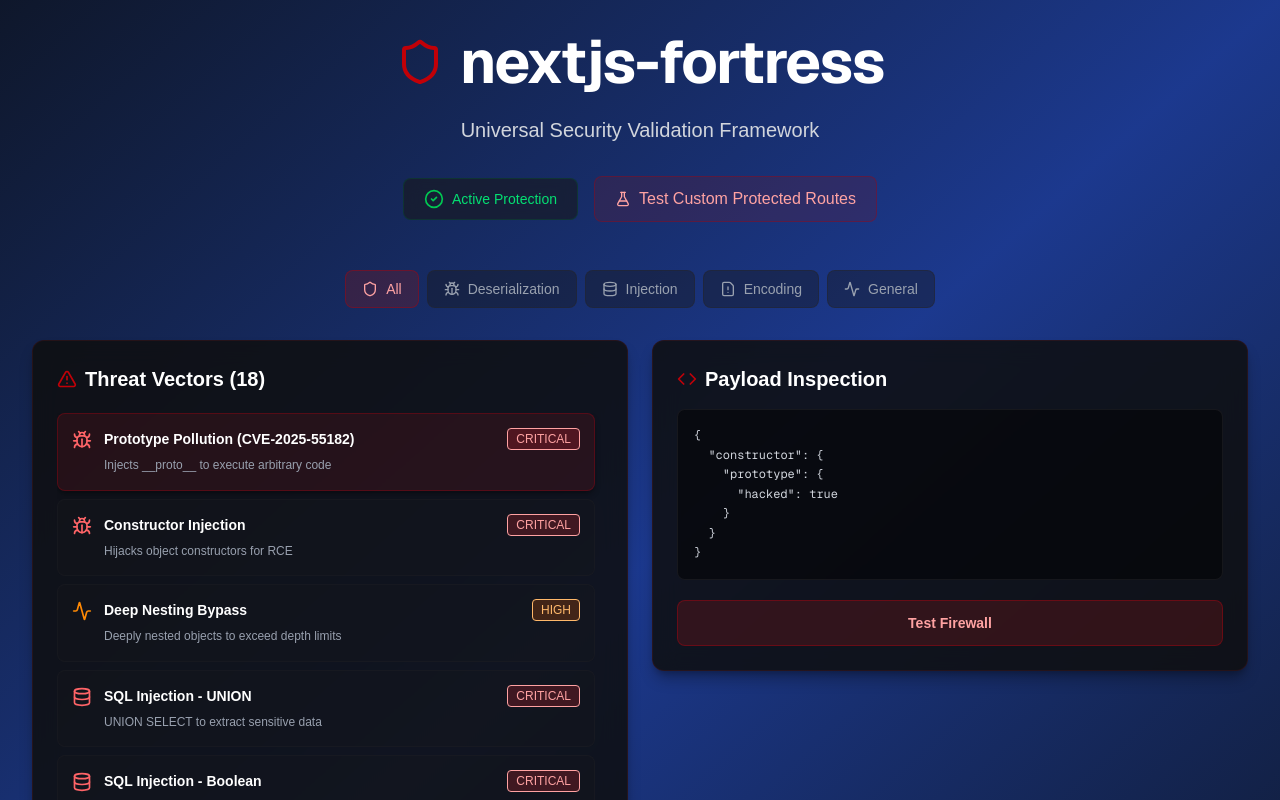
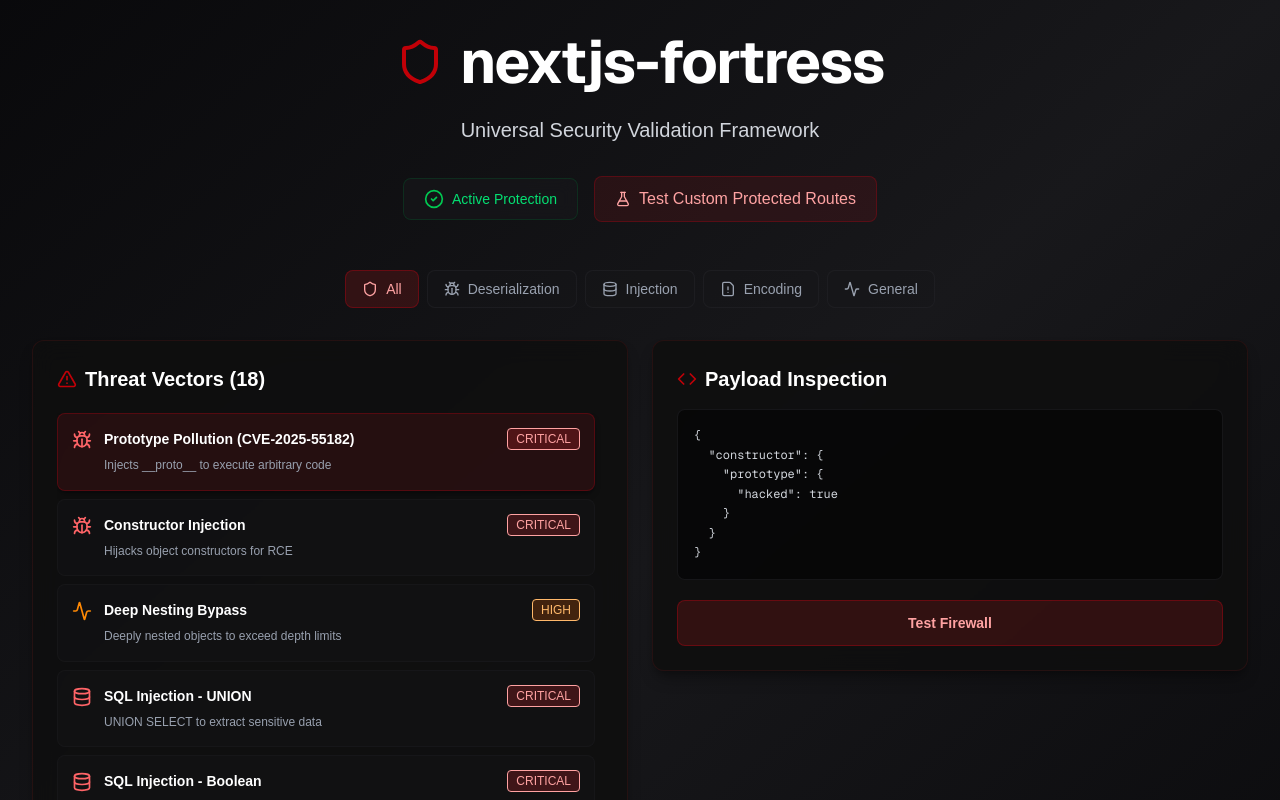
Before and after one commit to mindfiredigital/nextjs-fortress, a Next.js app in the folder examples/demoApp/: page / in a window 1280 px wide. Shown: the top 800 px of the page. Built offline with nearby package versions, Linux system fonts and the light colour scheme.

Commit message:
refactor: add red css theme for Fortress demo

```diff
--- a/examples/demoApp/components/FortressDemo.tsx
+++ b/examples/demoApp/components/FortressDemo.tsx
@@ -1,3 +1,4 @@
+// components/FortressDemo.tsx
 'use client'
 
 import { useMemo, useState } from 'react'
@@ -41,7 +42,7 @@ export default function FortressDemo() {
   }
 
   return (
-    <div className="min-h-screen bg-gradient-to-br from-slate-900 via-blue-900 to-slate-900 p-4 md:p-8">
+    <div className="min-h-screen bg-gradient-to-br from-zinc-950 via-zinc-900 to-zinc-950 p-4 md:p-8">
       <div className="max-w-7xl mx-auto">
         <Header />
 
```
